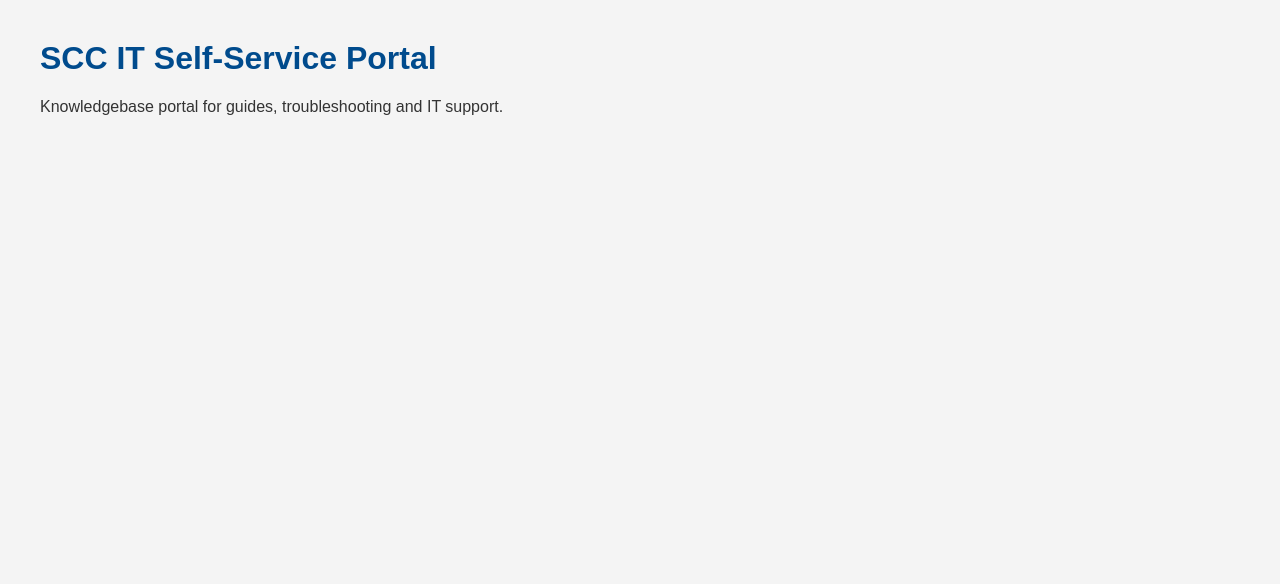
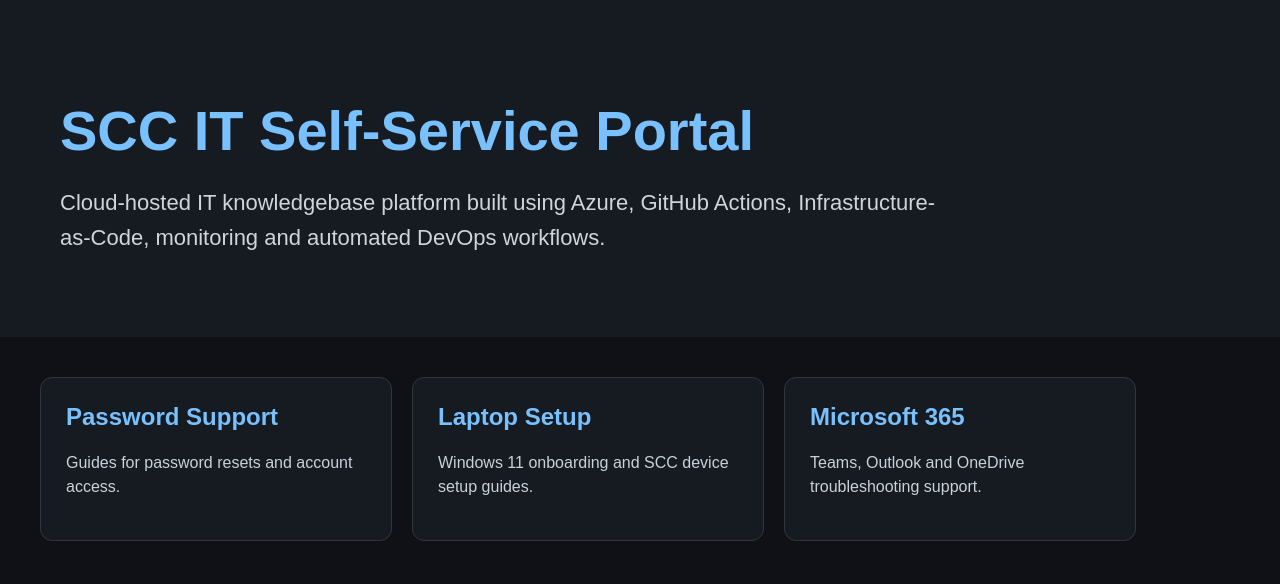
Before and after one commit to Gen8Lab/SCC-IT-Knowledgebase-Portal, a plain HTML site: page frontend/index.html in a window 1280 px wide. Drawn offline with Linux system fonts and the light colour scheme.

Commit message:
Create initial portal frontend layout

```diff
--- a/frontend/index.html
+++ b/frontend/index.html
@@ -5,15 +5,50 @@
     <meta charset="UTF-8">
     <meta name="viewport" content="width=device-width, initial-scale=1.0">
     <title>SCC IT Self-Service Portal</title>
+
     <link rel="stylesheet" href="style.css">
 </head>
+
 <body>
 
-    <h1>SCC IT Self-Service Portal</h1>
+    <!-- ========================================
+    HEADER SECTION
+    Main portal introduction and branding
+    ========================================= -->
 
-    <p>Knowledgebase portal for guides, troubleshooting and IT support.</p>
+    <header class="hero">
+        <h1>SCC IT Self-Service Portal</h1>
 
-    <script src="script.js"></script>
+        <p>
+            Cloud-hosted IT knowledgebase platform built using
+            Azure, GitHub Actions, Infrastructure-as-Code,
+            monitoring and automated DevOps workflows.
+        </p>
+    </header>
+
+    <!-- ========================================
+    KNOWLEDGEBASE SECTION
+    Future support categories and guides
+    ========================================= -->
+
+    <section class="cards">
+
+        <div class="card">
+            <h2>Password Support</h2>
+            <p>Guides for password resets and account access.</p>
+        </div>
+
+        <div class="card">
+            <h2>Laptop Setup</h2>
+            <p>Windows 11 onboarding and SCC device setup guides.</p>
+        </div>
+
+        <div class="card">
+            <h2>Microsoft 365</h2>
+            <p>Teams, Outlook and OneDrive troubleshooting support.</p>
+        </div>
+
+    </section>
 
 </body>
 </html>
--- a/frontend/style.css
+++ b/frontend/style.css
@@ -1,11 +1,61 @@
 
 body {
-    font-family: Arial, sans-serif;
-    margin: 40px;
-    background-color: #f4f4f4;
-    color: #333;
+    background-color: #0f1117;
+    color: #ffffff;
+    font-family: Arial, Helvetica, sans-serif;
+    margin: 0;
+    padding: 0;
 }
 
-h1 {
-    color: #004b8d;
+/* ========================================
+HERO SECTION
+Main landing section styling
+======================================== */
+
+.hero {
+    padding: 60px;
+    background-color: #161b22;
 }
+
+.hero h1 {
+    font-size: 56px;
+    color: #79c0ff;
+    margin-bottom: 20px;
+}
+
+.hero p {
+    font-size: 22px;
+    max-width: 900px;
+    line-height: 1.6;
+    color: #d1d5db;
+}
+
+/* ========================================
+CARD SECTION
+Knowledgebase category cards
+======================================== */
+
+.cards {
+    display: flex;
+    gap: 20px;
+    padding: 40px;
+    flex-wrap: wrap;
+}
+
+.card {
+    background-color: #161b22;
+    padding: 25px;
+    border-radius: 12px;
+    width: 300px;
+    border: 1px solid #30363d;
+}
+
+.card h2 {
+    color: #79c0ff;
+    margin-top: 0;
+}
+
+.card p {
+    color: #c9d1d9;
+    line-height: 1.5;
+}
```
